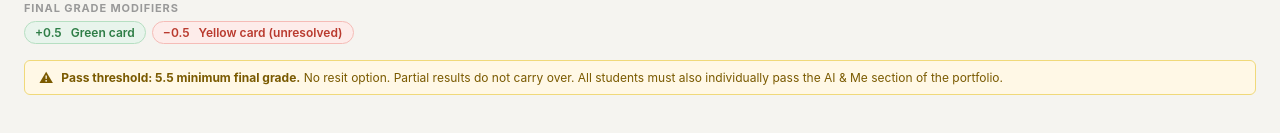
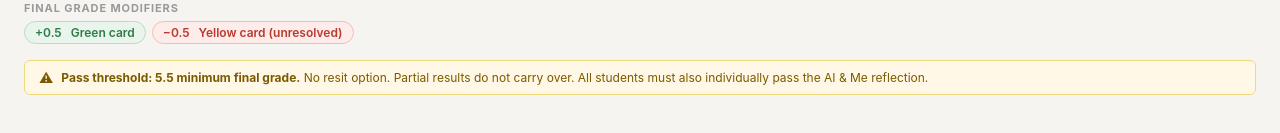
Before and after one commit to Maro-HMI/CreaTe-M4-WorkVisualizer, a plain HTML site: page gradeoverview/index.html in a window 1280 px wide. Shown: the part 531-664 px from the top of the page. Drawn offline with Linux system fonts and the light colour scheme.

Commit message:
Update pass threshold message in index.html

```diff
--- a/gradeoverview/index.html
+++ b/gradeoverview/index.html
@@ -317,7 +317,7 @@
 <!-- Pass threshold -->
 <div class="threshold">
   <span class="threshold-icon">⚠</span>
-  <span><strong>Pass threshold: 5.5 minimum final grade.</strong> No resit option. Partial results do not carry over. All students must also individually pass the AI &amp; Me section of the portfolio.</span>
+  <span><strong>Pass threshold: 5.5 minimum final grade.</strong> No resit option. Partial results do not carry over. All students must also individually pass the AI &amp; Me reflection.</span>
 </div>
 
 </body>
```
